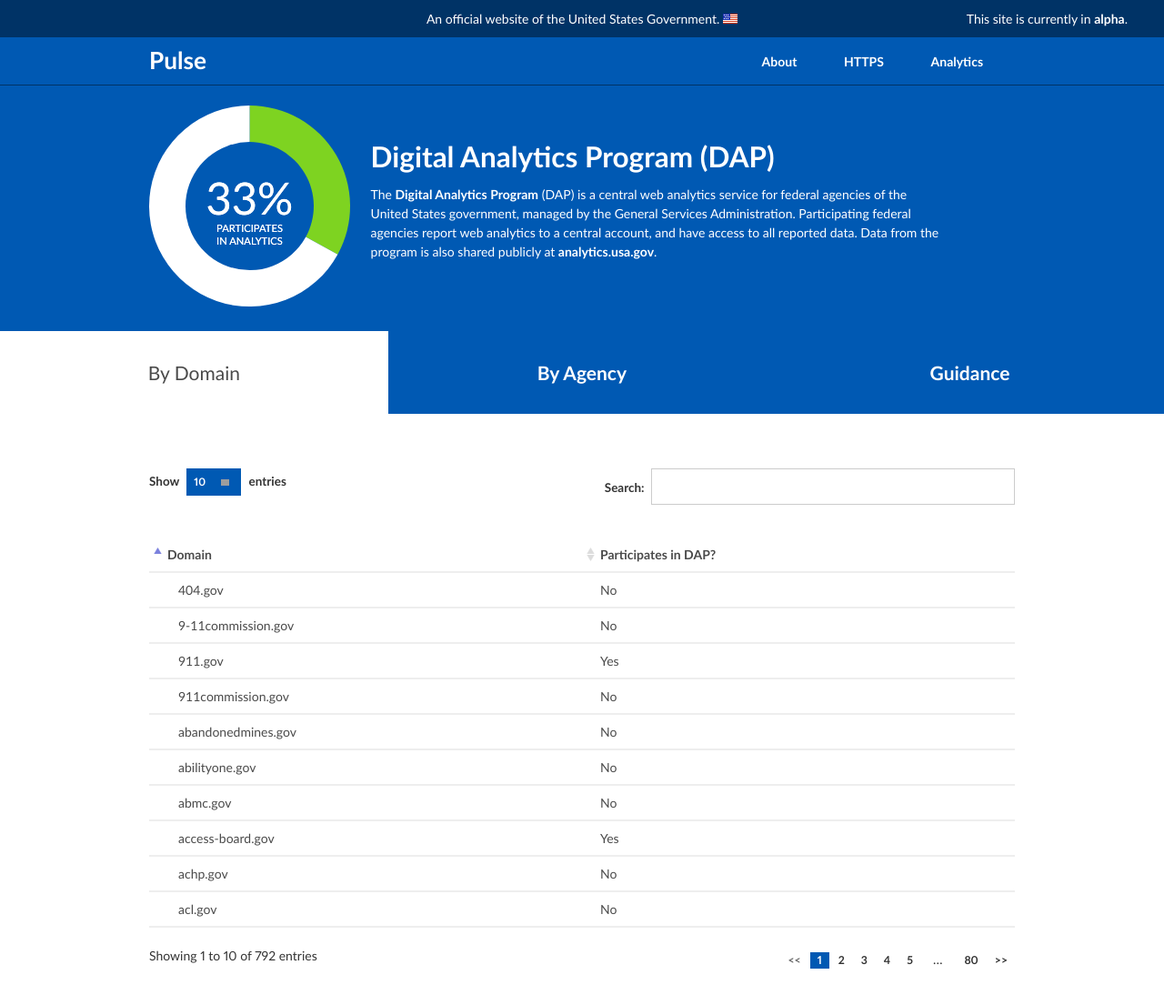
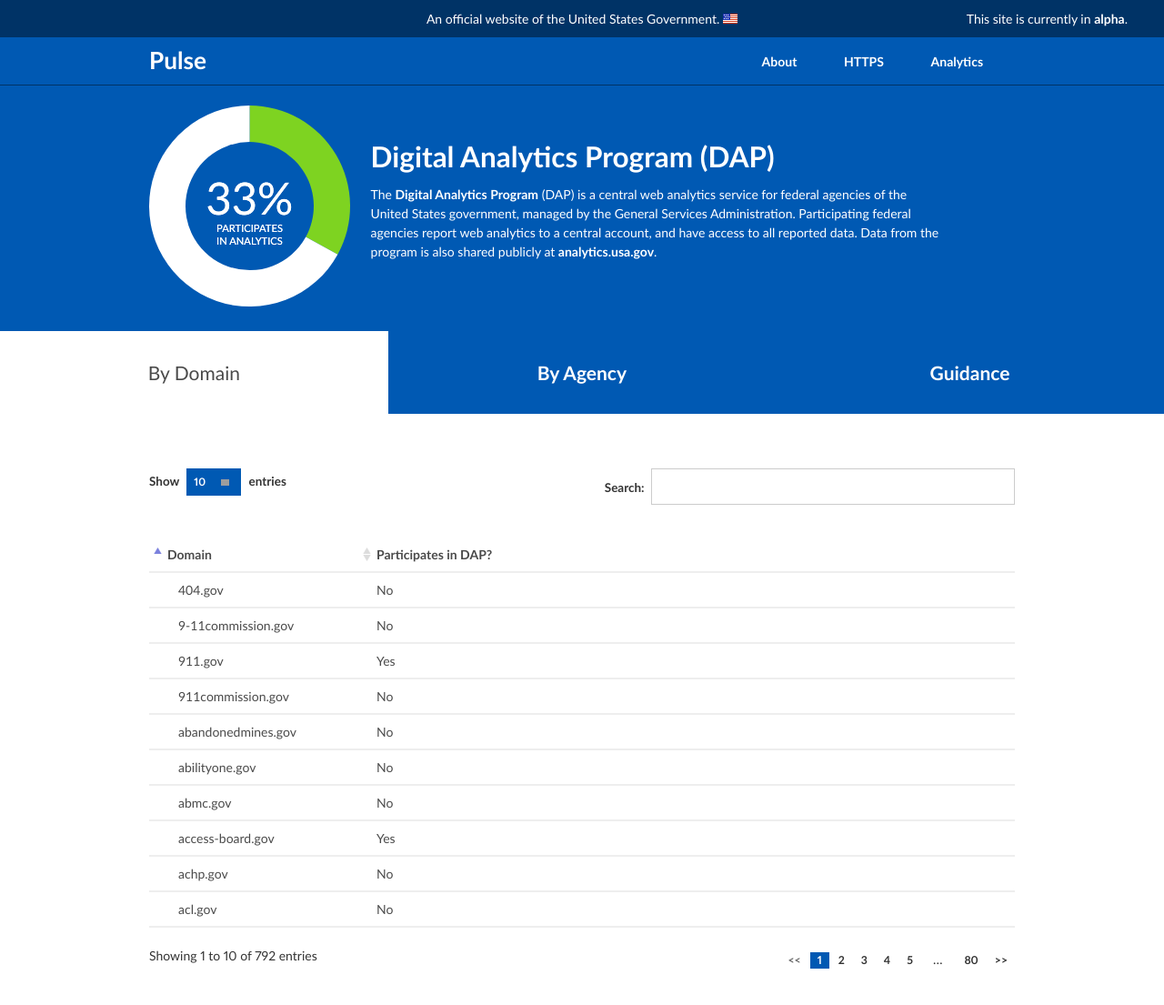
Before and after one commit to 18F/pulse, a Jekyll site: the page built from pages/analytics/domains.html, in a window 1280 px wide. Shown: the whole page at 91% size. Built offline with Jekyll 4.4.1, drawn with Linux system fonts in a browser that asks for light colours; Markdown is read by kramdown in place of the engine named in the settings; grey boxes are pictures that could not be loaded.

Commit message:
make DAP domains table responsive too

```diff
--- a/assets/js/analytics/domains.js
+++ b/assets/js/analytics/domains.js
@@ -22,11 +22,14 @@
 
   var renderTable = function(data) {
     $("table").DataTable({
+
+      responsive: true,
+
       data: data,
 
       columns: [
-        {"data": "Domain"},
-        {"data": "Participates in DAP?"}
+        {data: "Domain", width: "210px"},
+        {data: "Participates in DAP?"}
       ],
 
       columnDefs: [
--- a/pages/analytics/domains.html
+++ b/pages/analytics/domains.html
@@ -17,10 +17,12 @@
   </nav>
 
   <div class="wrapper">
-    <table>
+    <table class="responsive">
       <thead>
-        <th>Domain</th>
-        <th>Participates in DAP?</th>
+        <tr>
+          <th class="all">Domain</th>
+          <th class="min-tablet">Participates in DAP?</th>
+        </tr>
       </thead>
     </table>
   </div>
```
